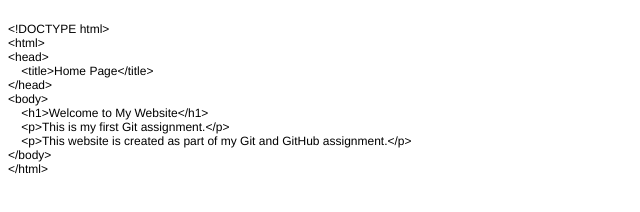
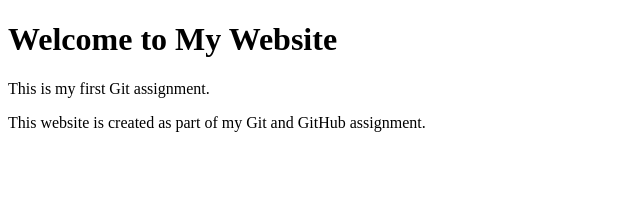
Before and after one commit to maram934/Git_Assignment, a plain HTML site: page index.html in a window 1280 px wide. Shown: the whole page, without its empty margins (0-640 px from the left). Drawn offline with Linux system fonts and the light colour scheme.

Commit message:
Fix HTML file formatting

```diff
--- a/index.html
+++ b/index.html
@@ -1,28 +1,11 @@
-<!DOCTYPE html PUBLIC "-//W3C//DTD HTML 4.01//EN" "http://www.w3.org/TR/html4/strict.dtd">
+<!DOCTYPE html>
 <html>
 <head>
-  <meta http-equiv="Content-Type" content="text/html; charset=utf-8">
-  <meta http-equiv="Content-Style-Type" content="text/css">
-  <title></title>
-  <meta name="Generator" content="Cocoa HTML Writer">
-  <meta name="CocoaVersion" content="2685.7">
-  <style type="text/css">
-    p.p1 {margin: 0.0px 0.0px 0.0px 0.0px; font: 12.0px Helvetica; min-height: 14.0px}
-    p.p2 {margin: 0.0px 0.0px 0.0px 0.0px; font: 12.0px Helvetica}
-  </style>
+    <title>Home Page</title>
 </head>
 <body>
-<p class="p1"><br></p>
-<p class="p2">&lt;!DOCTYPE html&gt;</p>
-<p class="p2">&lt;html&gt;</p>
-<p class="p2">&lt;head&gt;</p>
-<p class="p2"><span class="Apple-converted-space">    </span>&lt;title&gt;Home Page&lt;/title&gt;</p>
-<p class="p2">&lt;/head&gt;</p>
-<p class="p2">&lt;body&gt;</p>
-<p class="p2"><span class="Apple-converted-space">    </span>&lt;h1&gt;Welcome to My Website&lt;/h1&gt;</p>
-<p class="p2"><span class="Apple-converted-space">    </span>&lt;p&gt;This is my first Git assignment.&lt;/p&gt;</p>
-<p class="p2"><span class="Apple-converted-space">    </span>&lt;p&gt;This website is created as part of my Git and GitHub assignment.&lt;/p&gt;</p>
-<p class="p2">&lt;/body&gt;</p>
-<p class="p2">&lt;/html&gt;</p>
+    <h1>Welcome to My Website</h1>
+    <p>This is my first Git assignment.</p>
+    <p>This website is created as part of my Git and GitHub assignment.</p>
 </body>
 </html>
```
Also changed, not shown: about.html (+5 -23 lines).
